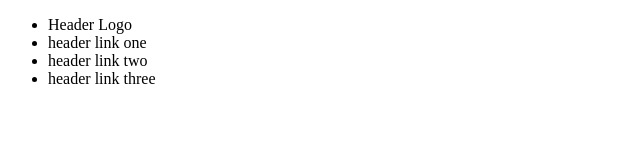
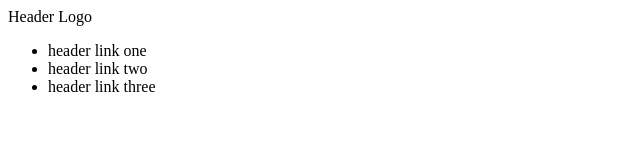
Before and after one commit to RushilRiyaz/landing-page, a plain HTML site: page index.html in a window 1280 px wide. Shown: the whole page, without its empty margins (0-640 px from the left). Drawn offline with Linux system fonts and the light colour scheme.

Commit message:
refactor[logo]: Change logo to div instead of li

```diff
--- a/index.html
+++ b/index.html
@@ -9,8 +9,8 @@
 
   <body>
     <div class="header">
+      <div class="logo">Header Logo</div>
       <ul>
-        <li>Header Logo</li>
         <li>header link one</li>
         <li>header link two</li>
         <li>header link three</li>
```
